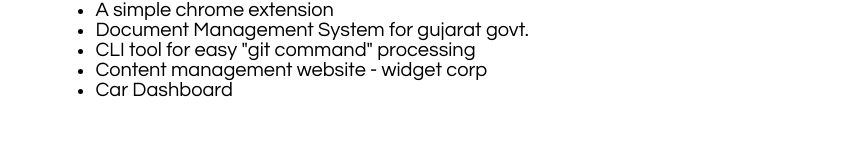
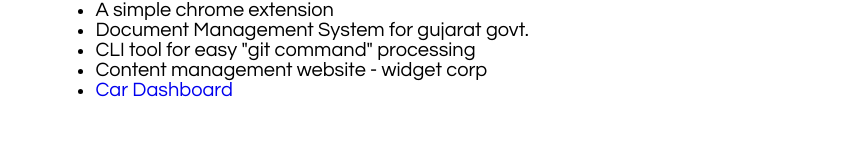
Before and after one commit to ravivaniya/ravivaniya.github.io, a plain HTML site: page projects.html in a window 1280 px wide. Shown: the part 477-622 px from the top of the page, without its empty margins (41-900 px from the left). Drawn offline with nearby package versions, Linux system fonts and the light colour scheme.

Commit message:
Update projects.html

```diff
--- a/projects.html
+++ b/projects.html
@@ -61,7 +61,7 @@
   		<li>Document Management System for gujarat govt.</li>
   		<li>CLI tool for easy "git command" processing</li>
   		<li>Content management website - widget corp</li>
-      <li href="https://ui.alright27.hasura-app.io/">Car Dashboard</li>
+      <li><a href="https://ui.alright27.hasura-app.io/">Car Dashboard</a></li>
   	</ul>
   </div>
   <h3>👨‍💻 Current works 👨‍💻</h3>
```
